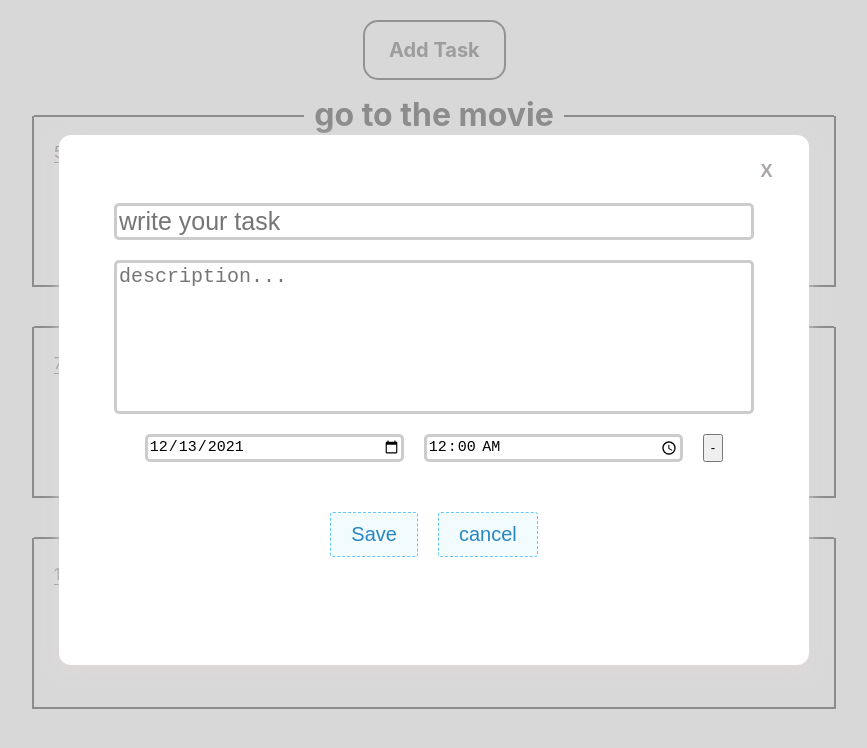
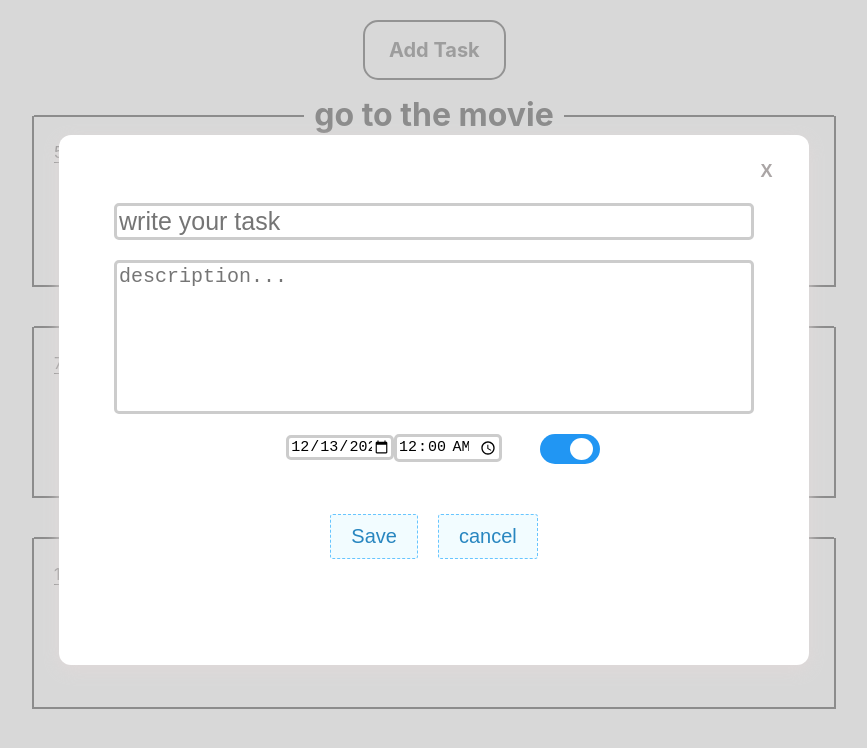
Before and after one commit to InbarDanieli/tasks-manager, a React (Create React App) app: page / in a window 1280 px wide. Both pictures are taken after a click on the button "Add Task". Shown: the top 748 px of the page, without its empty margins (206-1073 px from the left). Built offline with nearby package versions, Linux system fonts and the light colour scheme.

Commit message:
added switch button

```diff
--- a/src/components/taskcreator/TaskCreator.css
+++ b/src/components/taskcreator/TaskCreator.css
@@ -78,9 +78,61 @@
   font-size: 15px;
 }
 
-.disableDate{
-/* add! */
+
+/* switch button*/
+.switch {
+  position: relative;
+  display: inline-block;
+  width: 60px;
+  height: 30px;
 }
+
+.slider {
+  position: absolute;
+  cursor: pointer;
+  top: 0;
+  left: 0;
+  right: 0;
+  bottom: 0;
+  background-color: #ccc;
+  -webkit-transition: .4s;
+  transition: .4s;
+}
+
+.slider:before {
+  position: absolute;
+  content: "";
+  height: 22px;
+  width: 23px;
+  left: 4px;
+  bottom: 4px;
+  background-color: white;
+  -webkit-transition: .4s;
+  transition: .4s;
+}
+
+input:checked + .slider {
+  background-color: #2196F3;
+}
+
+input:focus + .slider {
+  box-shadow: 0 0 1px #2196F3;
+}
+
+input:checked + .slider:before {
+  -webkit-transform: translateX(26px);
+  -ms-transform: translateX(26px);
+  transform: translateX(26px);
+}
+
+.slider.round {
+  border-radius: 34px;
+}
+
+.slider.round:before {
+  border-radius: 50%;
+}
+
 
 input {
   border-radius: 5px;
@@ -121,7 +173,7 @@
 
 @media screen and (max-width: 600px){
   .dateContainer{
-    gap: 10px;
+    gap: 5px;
     flex-direction: column;
     align-items: center;
   }
@@ -129,4 +181,5 @@
   .changesButtons {
     padding: 10px 0 0 0;
   }
+
 }
--- a/src/components/taskcreator/TaskCreator.js
+++ b/src/components/taskcreator/TaskCreator.js
@@ -2,11 +2,10 @@
 import "./TaskCreator.css"
 
 function TaskCreator(props) {
-  var today = new Date(),
-    dateToday = today.getFullYear() + '-' + (today.getMonth() + 1) + '-' + today.getDate();
+  const today = new Date(),
+    dateToday = today.toISOString().split('T')[0]
 
 
-  const [chageDatebutton, setChageDatebutton] = useState("-")
   const [disable, setDisable] = useState(false)
   const [removedate, setRemovedate] = useState("block")
   const [task, setTask] = useState("")
@@ -31,14 +30,12 @@
   function ChangeDate() {
     if (disable) {
       setRemovedate("block")
-      setChageDatebutton("-")
       setDisable(!disable)
     }
 
     else
     {
       setRemovedate("none")
-      setChageDatebutton("+")
       setDisable(!disable)
     }
   }
@@ -62,13 +59,18 @@
     <div className="modalBackground">
       <div className="modalContainer">
         <button className="closeButton" onClick={props.onExit}> <b> X </b> </button>
-        <input className="TaskTitle" type="text" placeholder="write your task" maxlength="18" onChange={GetTask} value={task}></input>
+        <input className="TaskTitle" type="text" placeholder="write your task" maxLength={18} onChange={GetTask} value={task}></input>
         <textarea className="TaskText" placeholder="description..." onChange={GetDescription} value={description}></textarea>
         <div className='dateContainer'>
+          <span>
           <input className="TaskDate" type="date" onChange={GetDate} value={date} disabled={disable}></input>
           <input className="TaskTime" type="time" onChange={GetTime} value={time} disabled={disable}></input>
-          <button className='disableDate' onClick={ChangeDate}> {chageDatebutton} </button>
-        </div>
+          </span>
+          <label className="switch">
+        <input type="checkbox" id="OnOffButt" defaultChecked={!disable} onClick={ChangeDate}/>
+        <span className="slider round"></span>
+      </label>
+    </div>
         <div className="changesButtons">
           <button className="saveButton" onClick={ReturnItem}>Save</button>
           <button className="cancelButton" onClick={props.onExit}> cancel </button>
```
